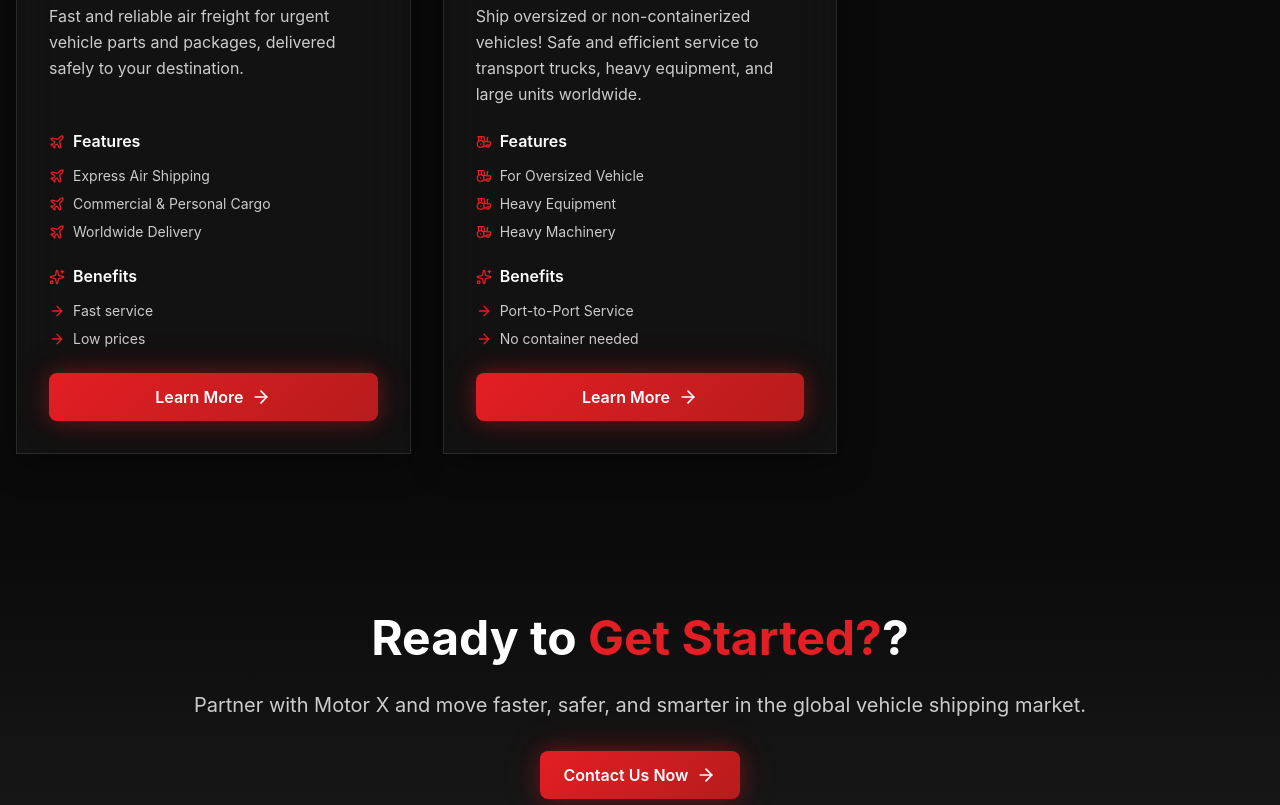
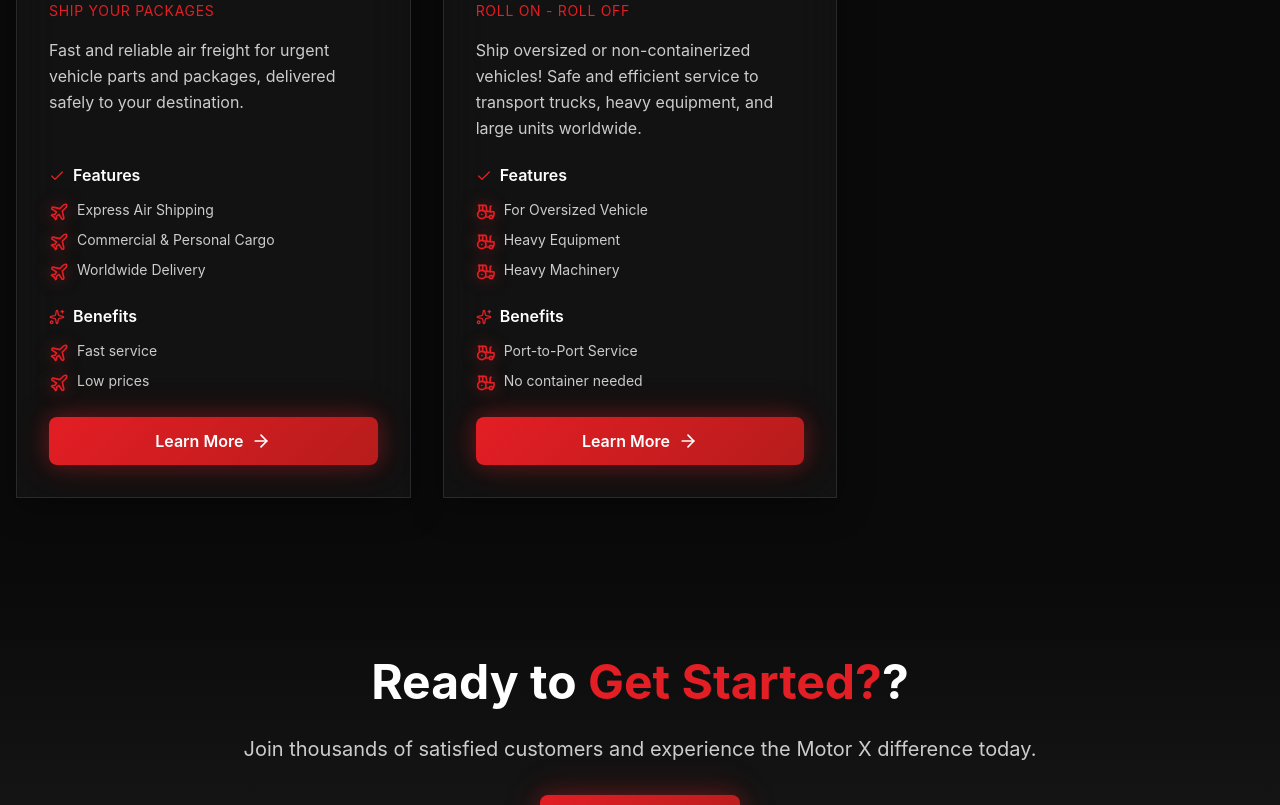
Before and after one commit to rhectoroc/motorx, a React (Vite) app: page /services in a window 1280 px wide. Shown: the part 2340-3145 px from the top of the page. Built offline with nearby package versions, Linux system fonts and the light colour scheme.

Commit message:
Fix iconos 1.1

```diff
--- a/src/i18n/locales/en.json
+++ b/src/i18n/locales/en.json
@@ -301,7 +301,7 @@
                 "main": "Ready to",
                 "accent": "Get Started?"
             },
-            "subtitle": "Partner with Motor X and move faster, safer, and smarter in the global vehicle shipping market.",
+            "subtitle": "Join thousands of satisfied customers and experience the Motor X difference today.",
             "button": "Contact Us Now"
         }
     },
--- a/src/pages/Services.jsx
+++ b/src/pages/Services.jsx
@@ -181,20 +181,17 @@ function Services() {
                                     {/* Features */}
                                     <div className="mb-6">
                                         <h4 className="font-semibold mb-3 text-motorx-white flex flex-row items-center gap-2">
-                                            {(() => {
-                                                const FeatureIcon = LucideIcons[service.icon] || Check;
-                                                return <FeatureIcon className="w-4 h-4 text-motorx-red rtl:order-last" />;
-                                            })()}
+                                            <Check className="w-4 h-4 text-motorx-red rtl:order-last" />
                                             <span className="rtl:order-first">{t('common.features')}</span>
                                         </h4>
                                         <ul className="space-y-2">
                                             {Object.values(t(`services.${service.id}.features`, { returnObjects: true }) || {}).map((feature, idx) => (
-                                                <li key={idx} className="feature-item flex flex-row items-start text-sm text-motorx-gray-300 gap-2">
+                                                <li key={idx} className="feature-item flex flex-row items-start text-sm text-motorx-gray-300 gap-2 group/item">
                                                     {(() => {
                                                         const ListIcon = LucideIcons[service.icon] || Check;
-                                                        return <ListIcon className="w-4 h-4 text-motorx-red mt-0.5 flex-shrink-0 rtl:order-last" />;
+                                                        return <ListIcon className="w-5 h-5 text-motorx-red mt-0.5 flex-shrink-0 rtl:order-last drop-shadow-[0_0_8px_rgba(220,38,38,0.5)] group-hover/item:scale-110 transition-transform" />;
                                                     })()}
-                                                    <span className="rtl:order-first">{feature}</span>
+                                                    <span className="rtl:order-first group-hover/item:text-white transition-colors">{feature}</span>
                                                 </li>
                                             ))}
                                         </ul>
@@ -208,9 +205,12 @@ function Services() {
                                         </h4>
                                         <ul className="space-y-2">
                                             {Object.values(t(`services.${service.id}.benefits`, { returnObjects: true }) || {}).map((benefit, idx) => (
-                                                <li key={idx} className="feature-item flex flex-row items-start text-sm text-motorx-gray-300 gap-2">
-                                                    <ArrowRight className="w-4 h-4 text-motorx-red mt-0.5 flex-shrink-0 rtl:rotate-180 rtl:order-last" />
-                                                    <span className="rtl:order-first">{benefit}</span>
+                                                <li key={idx} className="feature-item flex flex-row items-start text-sm text-motorx-gray-300 gap-2 group/item">
+                                                    {(() => {
+                                                        const ListIcon = LucideIcons[service.icon] || Check;
+                                                        return <ListIcon className="w-5 h-5 text-motorx-red mt-0.5 flex-shrink-0 rtl:order-last drop-shadow-[0_0_8px_rgba(220,38,38,0.5)] group-hover/item:scale-110 transition-transform" />;
+                                                    })()}
+                                                    <span className="rtl:order-first group-hover/item:text-white transition-colors">{benefit}</span>
                                                 </li>
                                             ))}
                                         </ul>
```
